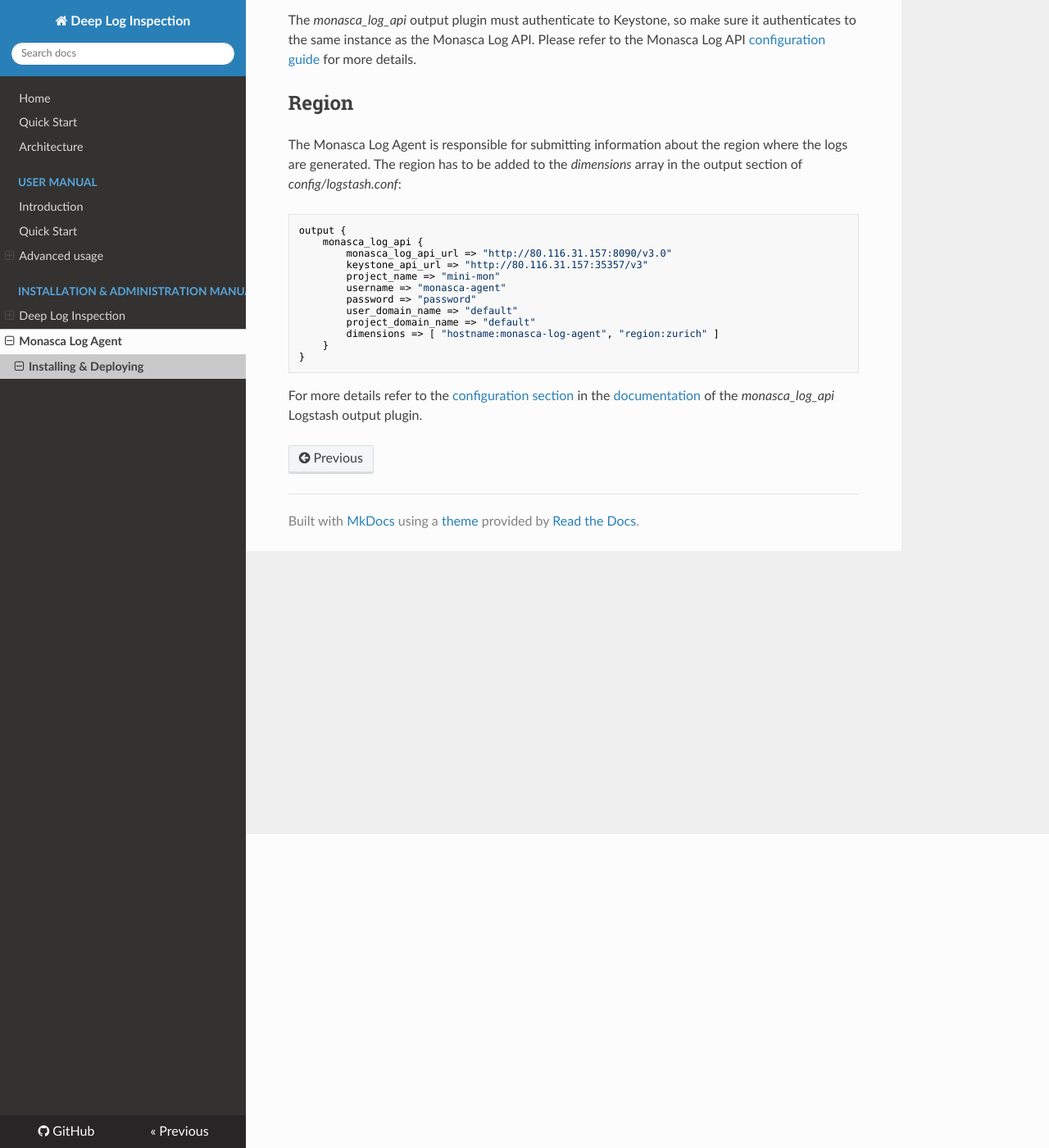
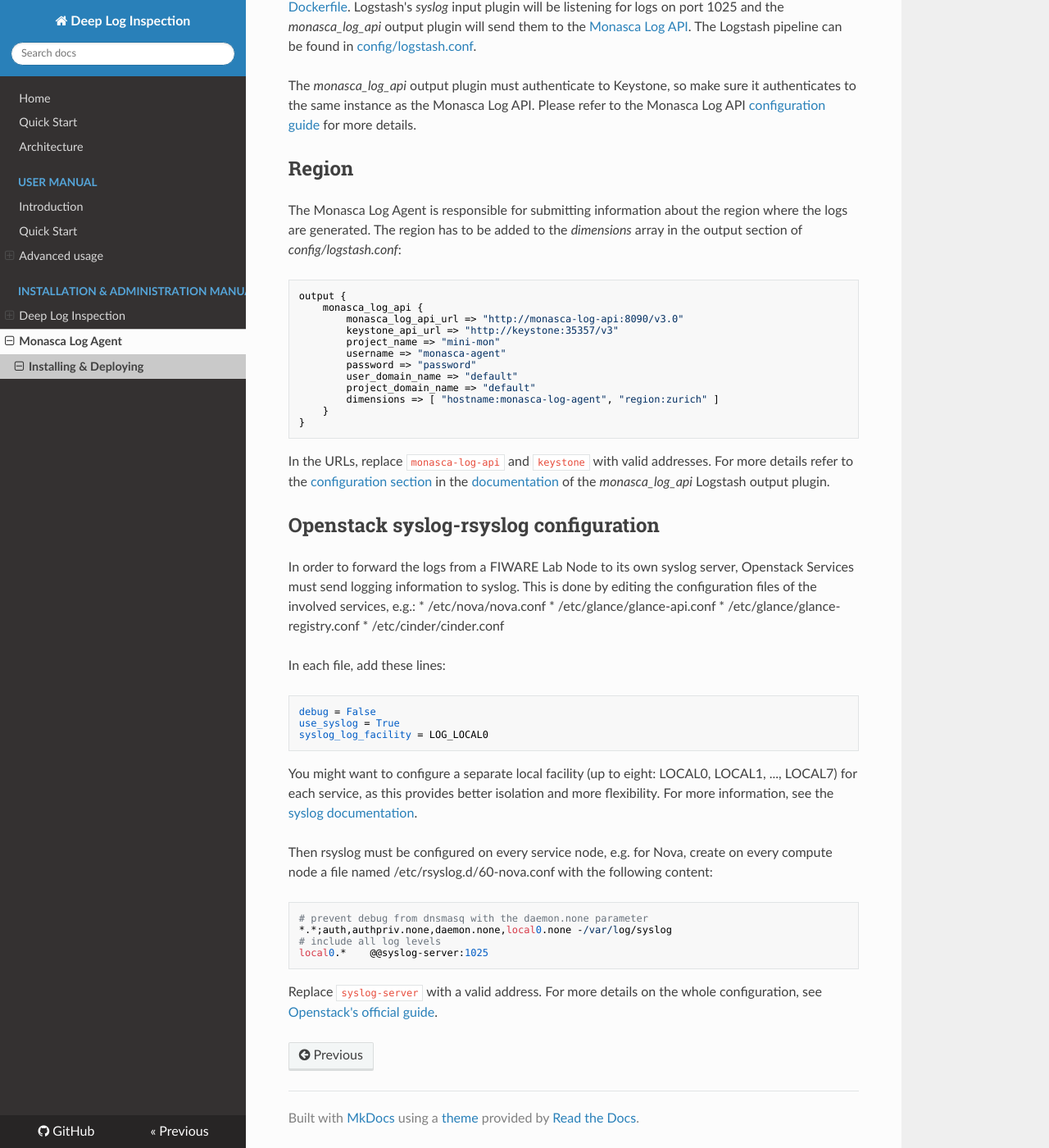
Before and after one commit to martel-innovate/deep-log-inspection, an MkDocs documentation site: the page built from doc/install/monasca-log-agent.md, in a window 1280 px wide and 1400 px high, scrolled down 383 px. Shown: the whole window at 82% size. Built offline with MkDocs 1.6.1, drawn with Linux system fonts in a browser that asks for light colours; nearby versions of some CDN libraries; old or Windows-style settings are respelled for this version of MkDocs; some of the changed text lies outside the part shown.

Commit message:
monasca-log-agent.md: added Openstack syslog-rsyslog configuration

```diff
--- a/doc/install/monasca-log-agent.md
+++ b/doc/install/monasca-log-agent.md
@@ -1,7 +1,8 @@
+## Syslog server
+The Monasca Log Agent is supposed to run on a remote (virtual) machine: the 'syslog server'. The logs must be sent from a FIWARE Lab Nodes to the syslog server via syslog. Every FIWARE Lab Node should have its own syslog server running an instance of the Monasca Log Agent.
+
 ## Installing the Monasca Log Agent
-The Monasca Log Agent is supposed to run on a remote machine (or virtual machine). The logs have to be sent from FIWARE Lab Nodes to that remote machine via syslog.
-
-To install the Log Agent, copy the [log-client/monasca-log-agent][2] directory to the remote machine. Then, `cd` into it and, using [docker][1], build the image and run the container, as explained by the instructions in the [Dockerfile][3]. Logstash's _syslog_ input plugin will be listening for logs on port 1025 and the *monasca_log_api* output plugin will send them to the [Monasca Log API](monasca-log-api.md). The Logstash pipeline can be found in [config/logstash.conf][4].
+Copy the [log-client/monasca-log-agent][2] directory to the remote machine. Then, `cd` into it and, using [docker][1], build the image and run the container, as explained by the instructions in the [Dockerfile][3]. Logstash's _syslog_ input plugin will be listening for logs on port 1025 and the *monasca_log_api* output plugin will send them to the [Monasca Log API](monasca-log-api.md). The Logstash pipeline can be found in [config/logstash.conf][4].
 
 The *monasca_log_api* output plugin must authenticate to Keystone, so make sure it authenticates to the same instance as the Monasca Log API. Please refer to the Monasca Log API [configuration guide](monasca-log-api.md) for more details.
 
@@ -10,8 +11,8 @@ The Monasca Log Agent is responsible for submitting information about the region
 
     output {
         monasca_log_api {
-            monasca_log_api_url => "http://80.116.31.157:8090/v3.0"
-            keystone_api_url => "http://80.116.31.157:35357/v3"
+            monasca_log_api_url => "http://monasca-log-api:8090/v3.0"
+            keystone_api_url => "http://keystone:35357/v3"
             project_name => "mini-mon"
             username => "monasca-agent"
             password => "password"
@@ -21,7 +22,31 @@ The Monasca Log Agent is responsible for submitting information about the region
         }
     }
 
-For more details refer to the [configuration section][5] in the [documentation][6] of the *monasca_log_api* Logstash output plugin.
+In the URLs, replace `monasca-log-api` and `keystone` with valid addresses. For more details refer to the [configuration section][5] in the [documentation][6] of the *monasca_log_api* Logstash output plugin.
+
+## Openstack syslog-rsyslog configuration
+In order to forward the logs from a FIWARE Lab Node to its own syslog server, Openstack Services must send logging information to syslog. This is done by editing the configuration files of the involved services, e.g.:
+* /etc/nova/nova.conf
+* /etc/glance/glance-api.conf
+* /etc/glance/glance-registry.conf
+* /etc/cinder/cinder.conf
+
+In each file, add these lines:
+
+    debug = False
+    use_syslog = True
+    syslog_log_facility = LOG_LOCAL0
+
+You might want to configure a separate local facility (up to eight: LOCAL0, LOCAL1, ..., LOCAL7) for each service, as this provides better isolation and more flexibility. For more information, see the [syslog documentation][8].
+
+Then rsyslog must be configured on every service node, e.g. for Nova, create on every compute node a file named /etc/rsyslog.d/60-nova.conf with the following content:
+
+    # prevent debug from dnsmasq with the daemon.none parameter
+    *.*;auth,authpriv.none,daemon.none,local0.none -/var/log/syslog
+    # include all log levels
+    local0.*    @@syslog-server:1025
+
+Replace `syslog-server` with a valid address. For more details on the whole configuration, see [Openstack's official guide][7].
 
 [1]:https://www.docker.com/
 [2]:https://github.com/martel-innovate/deep-log-inspection/tree/master/log-client/monasca-log-agent
@@ -29,3 +54,5 @@ For more details refer to the [configuration section][5] in the [documentation][
 [4]:https://github.com/martel-innovate/deep-log-inspection/blob/master/log-client/monasca-log-agent/config/logstash.conf
 [5]:http://www.rubydoc.info/gems/logstash-output-monasca_log_api/0.5.1#Start_logstash_output_plugin
 [6]:http://www.rubydoc.info/gems/logstash-output-monasca_log_api/0.5.1
+[7]:https://docs.openstack.org/admin-guide/compute-manage-logs.html
+[8]:https://en.wikipedia.org/wiki/Syslog
```
